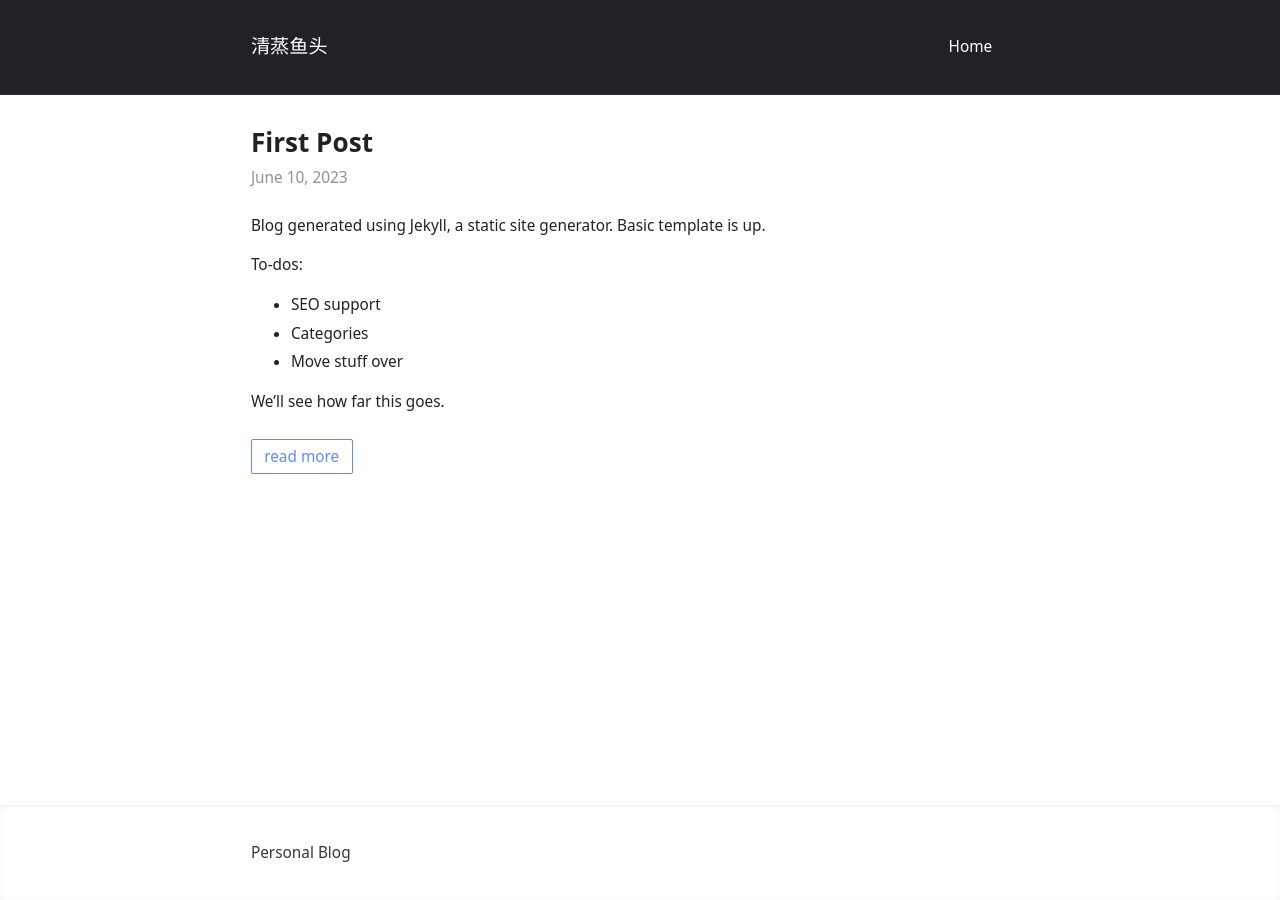
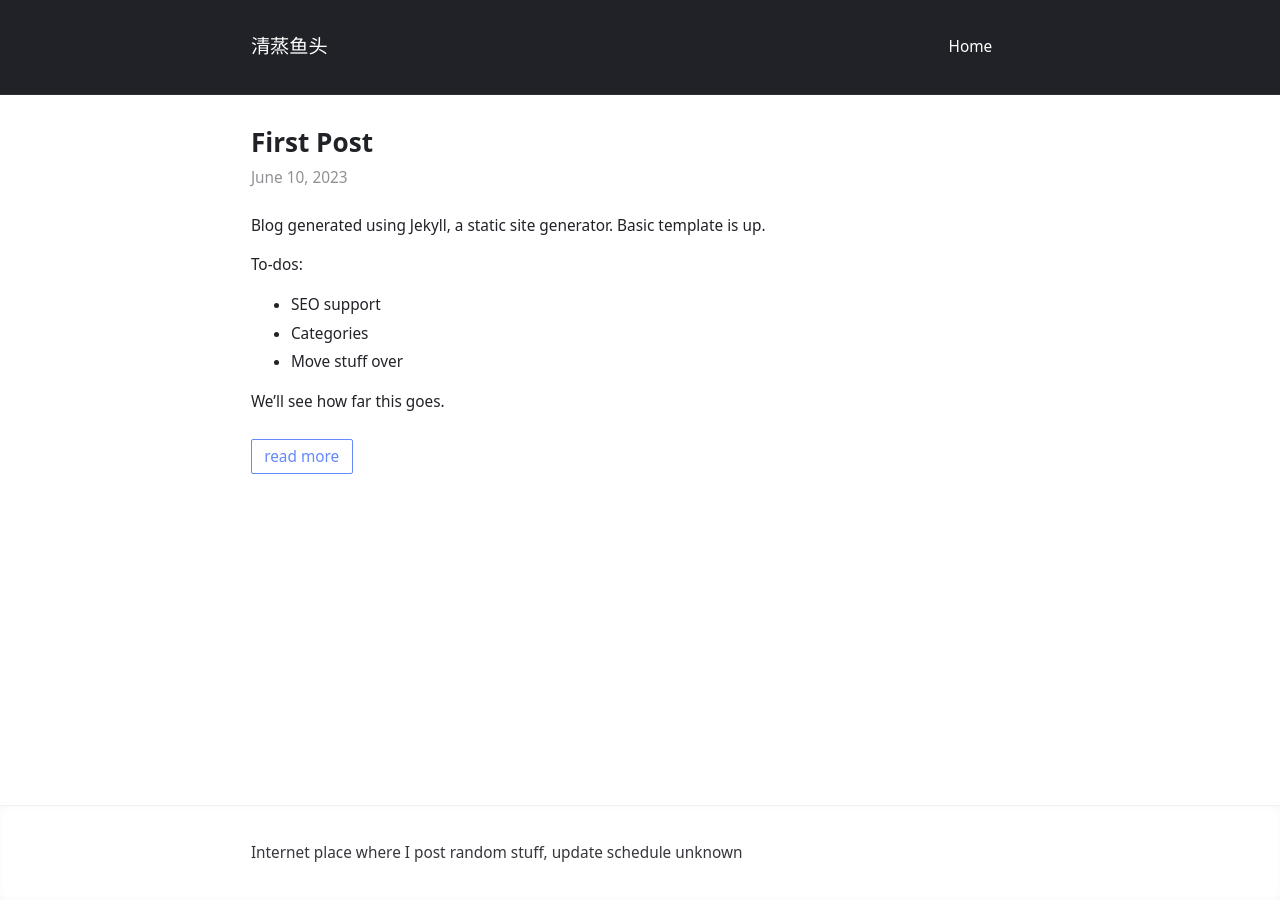
Before and after one commit to chris-zy-liu/chris-zy-liu.github.io, a Jekyll site: the page built from index.html, in a window 1280 px wide. Built offline with Jekyll 4.4.1, drawn with Linux system fonts in a browser that asks for light colours.

Commit message:
new description

```diff
--- a/_config.yml
+++ b/_config.yml
@@ -1,6 +1,6 @@
 title: "清蒸鱼头"
 author: "Chris Liu"
-description: "Personal Blog"
+description: "Internet place where I post random stuff, update schedule unknown"
 permalink: /:title/
 lang: "en"
 excerpt_separator: "\n\n\n"
```
